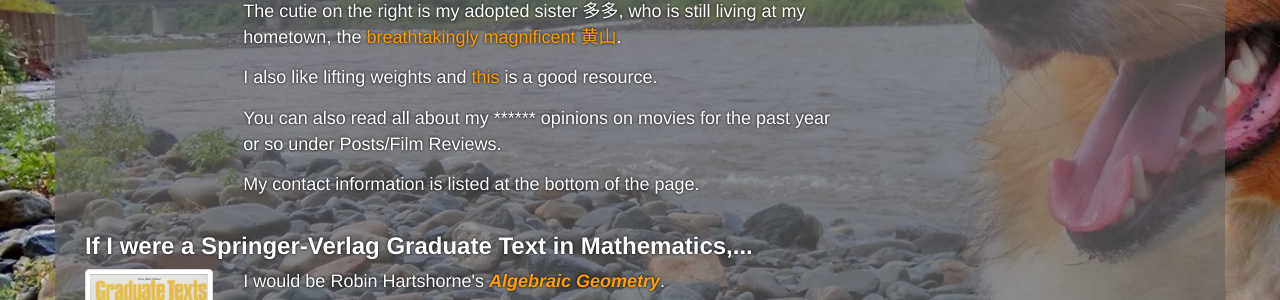
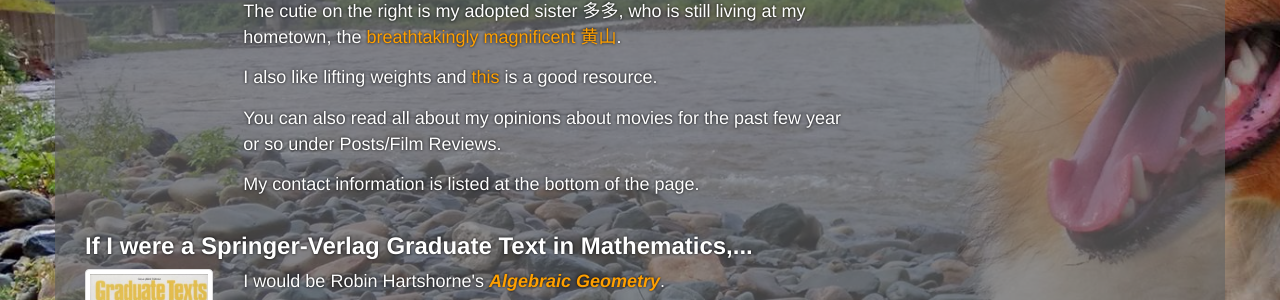
Before and after one commit to levincoolxyz/levincoolxyz.github.io, a Jekyll site: the page built from index.html, in a window 1280 px wide. Shown: the part 733-1033 px from the top of the page. Built offline with Jekyll 4.4.1, drawn with Linux system fonts in a browser that asks for light colours; comment, search, counter and statistics services are not loaded.

Commit message:
word again

```diff
--- a/index.html
+++ b/index.html
@@ -21,7 +21,7 @@ title: FENG LING
 			<p>Among my favourite books are <a href="http://www.amazon.com/gp/product/0691118809/ref=oh_aui_detailpage_o01_s01?ie=UTF8&psc=1">the Princeton Companion to Mathematics</a>, <a href="http://www.amazon.com/gp/product/048668735X/ref=oh_aui_detailpage_o01_s00?ie=UTF8&psc=1">Counterexamples in Topology</a>, <a href="http://www.amazon.com/gp/product/0486650677/ref=oh_aui_detailpage_o07_s00?ie=UTF8&psc=1">the Variational Principles of Mechanics</a>, and many many more Dover (re)publications as well as other classic texts and lecture notes. Outside of math books, I really enjoyed <a href="http://www.amazon.com/gp/product/0811875423/ref=oh_aui_detailpage_o07_s00?ie=UTF8&psc=1">the Cloud Collector's Handbook</a>, <a href="http://www.amazon.com/Road-Serfdom-Documents---Definitive-Collected/dp/0226320553/ref=sr_1_1?s=books&ie=UTF8&qid=1420456736&sr=1-1&keywords=road+to+serfdom">the Road to Serfdom</a>, <a href="http://www.amazon.com/Seventies-American-Culture-Society-Politics/dp/030681126X/ref=sr_1_1?s=books&ie=UTF8&qid=1420456796&sr=1-1&keywords=the+seventies">the Seventies</a>, and many Chinese classics (from things like <a href="http://book.douban.com/subject/1519026/">说文解字</a>, an ancient treatise documenting <a href="http://www.chineseetymology.org/">Chinese Etymology</a>, to <a href="http://wx.tianyabook.org/writer/jinyong.html">金庸的武侠小说</a>, famous 20<sup>th</sup> century martial arts fantasies)...</p>
 			<p>The cutie on the right is my adopted sister 多多, who is still living at my hometown, the <a href="http://ppcdn.500px.org/94138531/21b07ff790aadd89aeea7080fefb71163d93c0d1/2048.jpg">breathtakingly magnificent</a> <a href="https://en.wikipedia.org/wiki/Huangshan">黄山</a>.</p>
 			<p>I also like lifting weights and <a href="http://www.exrx.net/Lists/Directory.html">this</a> is a good resource.</p>
-			<p>You can also read all about my ****** opinions on movies for the past year or so under Posts/Film Reviews.</p>
+			<p>You can also read all about my opinions about movies for the past few year or so under Posts/Film Reviews.</p>
 			<p>My contact information is listed at the bottom of the page.</p>
 		</div>
 	</div>
```
